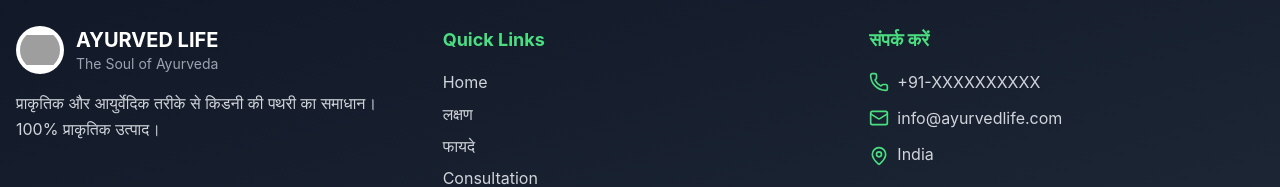
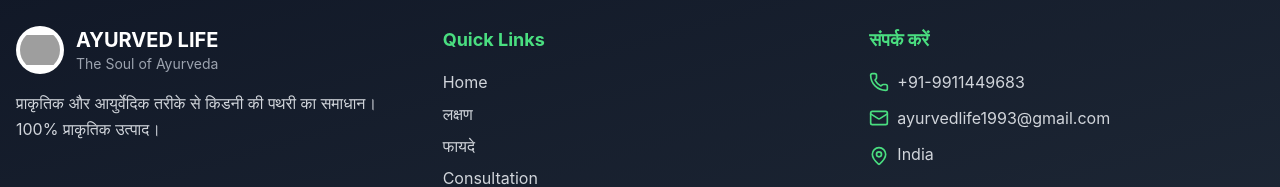
Before and after one commit to sudhanshu-2004/kidney-stone-, a React (Create React App) app in the folder frontend/: page / in a window 1280 px wide. Shown: the part 6392-6579 px from the top of the page. Built offline with nearby package versions, Linux system fonts and the light colour scheme; grey boxes are pictures that could not be loaded.

Commit message:
Update Footer.jsx

```diff
--- a/frontend/src/components/Footer.jsx
+++ b/frontend/src/components/Footer.jsx
@@ -42,11 +42,11 @@ const Footer = () => {
             <ul className="space-y-3 text-gray-300">
               <li className="flex items-center gap-2">
                 <Phone className="h-5 w-5 text-green-400" />
-                <span>+91-XXXXXXXXXX</span>
+                <span>+91-9911449683</span>
               </li>
               <li className="flex items-center gap-2">
                 <Mail className="h-5 w-5 text-green-400" />
-                <span>info@ayurvedlife.com</span>
+                <span>ayurvedlife1993@gmail.com</span>
               </li>
               <li className="flex items-start gap-2">
                 <MapPin className="h-5 w-5 text-green-400 flex-shrink-0 mt-1" />
```
